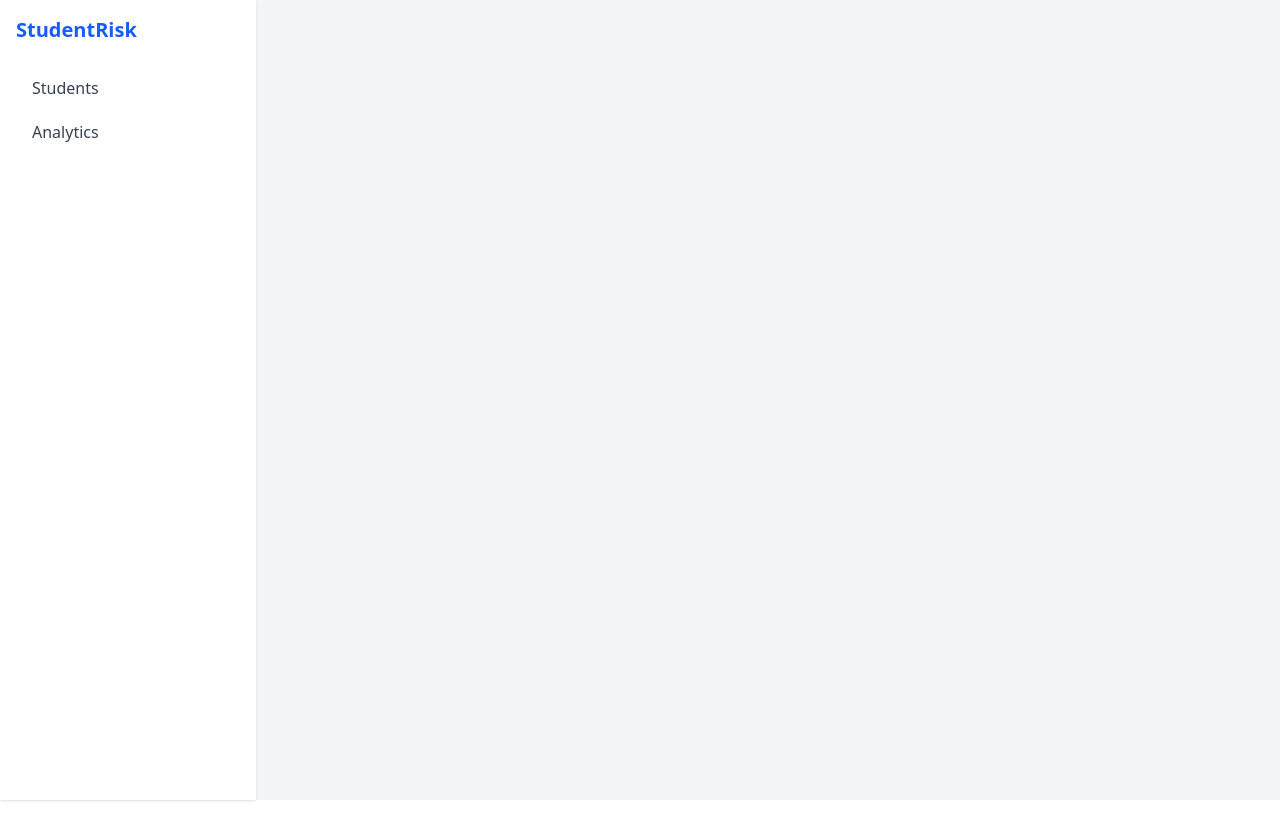
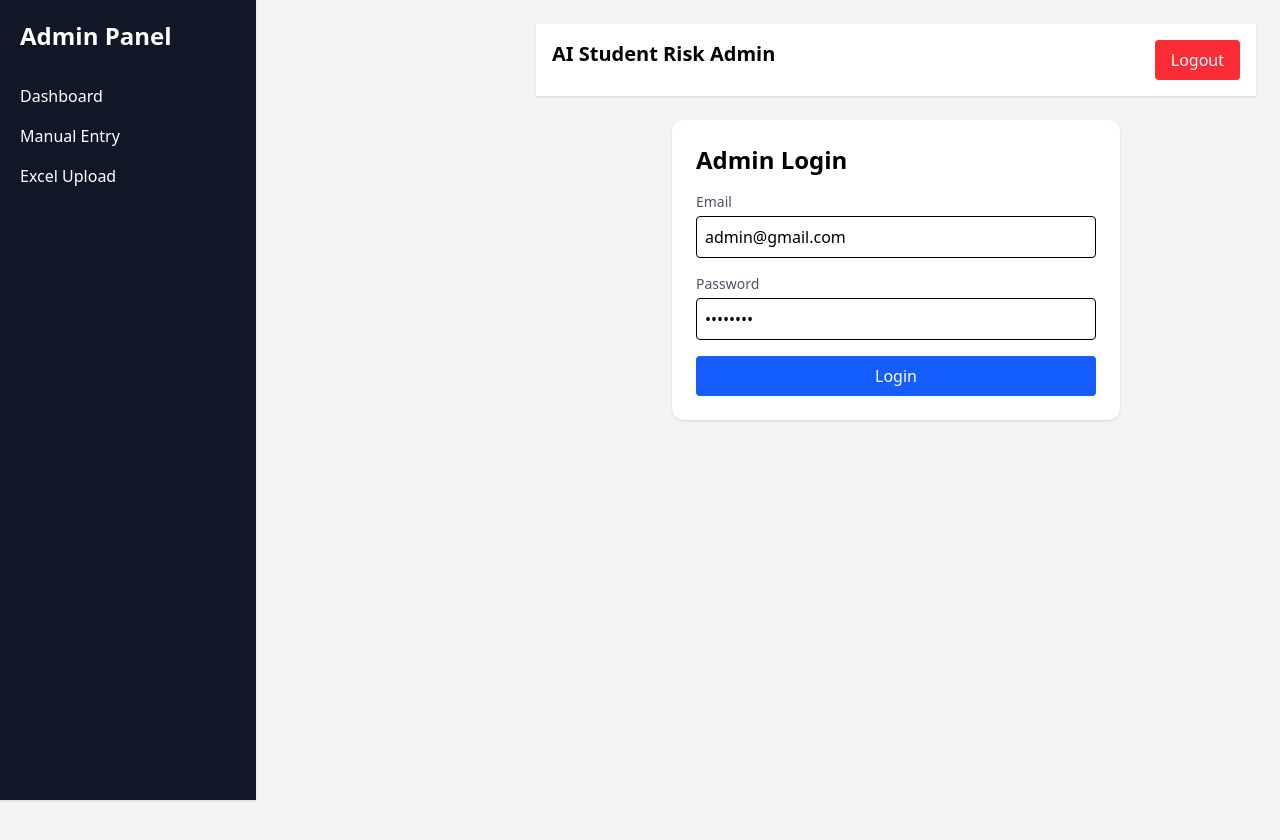
Before and after one commit to devang9890/AI-Driven-Student-Analytics, a React app in the folder frontend/: page /admin in a window 1280 px wide. Shown: the top 840 px of the page. Before the commit the page ends 800 px from the top, so only its background shows below. Built offline with nearby package versions, Linux system fonts and the light colour scheme; the HTML template or start-up script is replaced by a standard one.

Commit message:
updated admin page

```diff
--- a/frontend/src/App.jsx
+++ b/frontend/src/App.jsx
@@ -3,6 +3,11 @@ import { BrowserRouter as Router, Routes, Route } from "react-router-dom";
 import DashboardLayout from "./layouts/DashboardLayout";
 import Students from "./pages/Students";
 import StudentDetail from "./pages/StudentDetail";
+import Dashboard from "./admin/pages/Dashboard";
+import ManualEntry from "./admin/pages/ManualEntry";
+import ExcelUpload from "./admin/pages/ExcelUpload";
+import AdminProtectedRoute from "./components/AdminProtectedRoute";
+import AdminLogin from "./admin/pages/AdminLogin";
 
 function Analytics() {
   return <h2 className="text-xl font-bold">Analytics Coming Soon</h2>;
@@ -16,6 +21,33 @@ export default function App() {
           <Route path="/" element={<Students />} />
           <Route path="/students/:id" element={<StudentDetail />} />
           <Route path="/analytics" element={<Analytics />} />
+
+          {/* Admin routes */}
+          <Route path="/admin" element={<AdminLogin />} />
+          <Route
+            path="/admin/dashboard"
+            element={
+              <AdminProtectedRoute>
+                <Dashboard />
+              </AdminProtectedRoute>
+            }
+          />
+          <Route
+            path="/admin/manual-entry"
+            element={
+              <AdminProtectedRoute>
+                <ManualEntry />
+              </AdminProtectedRoute>
+            }
+          />
+          <Route
+            path="/admin/excel-upload"
+            element={
+              <AdminProtectedRoute>
+                <ExcelUpload />
+              </AdminProtectedRoute>
+            }
+          />
         </Routes>
       </DashboardLayout>
     </Router>
--- /dev/null
+++ b/frontend/src/admin/layout/AdminLayout.jsx
@@ -0,0 +1,17 @@
+import Sidebar from "./Sidebar";
+import Topbar from "./Topbar";
+
+const AdminLayout = ({ children }) => {
+  return (
+    <div className="flex">
+      <Sidebar />
+
+      <div className="flex-1 ml-64">
+        <Topbar />
+        <div className="p-6 bg-gray-100 min-h-screen">{children}</div>
+      </div>
+    </div>
+  );
+};
+
+export default AdminLayout;
--- /dev/null
+++ b/frontend/src/admin/layout/Sidebar.jsx
@@ -0,0 +1,25 @@
+import { Link } from "react-router-dom";
+
+const Sidebar = () => {
+  return (
+    <div className="w-64 h-screen bg-gray-900 text-white p-5 fixed left-0 top-0">
+      <h2 className="text-2xl font-bold mb-8">Admin Panel</h2>
+
+      <nav className="flex flex-col gap-4">
+        <Link to="/admin/dashboard" className="hover:text-blue-400">
+          Dashboard
+        </Link>
+
+        <Link to="/admin/manual-entry" className="hover:text-blue-400">
+          Manual Entry
+        </Link>
+
+        <Link to="/admin/excel-upload" className="hover:text-blue-400">
+          Excel Upload
+        </Link>
+      </nav>
+    </div>
+  );
+};
+
+export default Sidebar;
--- /dev/null
+++ b/frontend/src/admin/layout/Topbar.jsx
@@ -0,0 +1,19 @@
+const Topbar = () => {
+  return (
+    <div className="w-full bg-white shadow p-4 flex justify-between sticky top-0">
+      <h1 className="text-xl font-semibold">AI Student Risk Admin</h1>
+
+      <button
+        className="bg-red-500 text-white px-4 py-2 rounded"
+        onClick={() => {
+          localStorage.removeItem("admin");
+          window.location.href = "/admin";
+        }}
+      >
+        Logout
+      </button>
+    </div>
+  );
+};
+
+export default Topbar;
--- /dev/null
+++ b/frontend/src/admin/pages/AdminLogin.jsx
@@ -0,0 +1,70 @@
+import { useState } from "react";
+import { useNavigate } from "react-router-dom";
+import api from "../../api/axios";
+import AdminLayout from "../layout/AdminLayout";
+
+const AdminLogin = () => {
+  const navigate = useNavigate();
+  const [email, setEmail] = useState("admin@gmail.com");
+  const [password, setPassword] = useState("admin123");
+  const [error, setError] = useState("");
+  const [loading, setLoading] = useState(false);
+
+  const handleSubmit = async (e) => {
+    e.preventDefault();
+    setError("");
+    setLoading(true);
+    try {
+      const res = await api.post("/admin/login", { email, password });
+      // store minimal admin info
+      localStorage.setItem("admin", JSON.stringify(res.data.admin));
+      navigate("/admin/dashboard");
+    } catch (err) {
+      setError(
+        err?.response?.data?.detail || "Login failed. Check credentials and try again."
+      );
+    } finally {
+      setLoading(false);
+    }
+  };
+
+  return (
+    <AdminLayout>
+      <div className="max-w-md mx-auto bg-white p-6 rounded-xl shadow">
+        <h2 className="text-2xl font-bold mb-4">Admin Login</h2>
+        <form className="space-y-4" onSubmit={handleSubmit}>
+          <div>
+            <label className="block text-sm text-gray-600 mb-1">Email</label>
+            <input
+              type="email"
+              className="w-full border rounded p-2"
+              value={email}
+              onChange={(e) => setEmail(e.target.value)}
+              required
+            />
+          </div>
+          <div>
+            <label className="block text-sm text-gray-600 mb-1">Password</label>
+            <input
+              type="password"
+              className="w-full border rounded p-2"
+              value={password}
+              onChange={(e) => setPassword(e.target.value)}
+              required
+            />
+          </div>
+          {error && <p className="text-red-600 text-sm">{error}</p>}
+          <button
+            type="submit"
+            className="bg-blue-600 text-white px-4 py-2 rounded w-full"
+            disabled={loading}
+          >
+            {loading ? "Logging in..." : "Login"}
+          </button>
+        </form>
+      </div>
+    </AdminLayout>
+  );
+};
+
+export default AdminLogin;
--- /dev/null
+++ b/frontend/src/admin/pages/Dashboard.jsx
@@ -0,0 +1,28 @@
+import AdminLayout from "../layout/AdminLayout";
+
+const Dashboard = () => {
+  return (
+    <AdminLayout>
+      <h2 className="text-3xl font-bold mb-6">Admin Dashboard</h2>
+
+      <div className="grid grid-cols-1 md:grid-cols-3 gap-6">
+        <div className="bg-white p-6 rounded-xl shadow">
+          Total Students
+          <h3 className="text-2xl font-bold mt-2">0</h3>
+        </div>
+
+        <div className="bg-white p-6 rounded-xl shadow">
+          High Risk Students
+          <h3 className="text-2xl font-bold mt-2">0</h3>
+        </div>
+
+        <div className="bg-white p-6 rounded-xl shadow">
+          Alerts Triggered
+          <h3 className="text-2xl font-bold mt-2">0</h3>
+        </div>
+      </div>
+    </AdminLayout>
+  );
+};
+
+export default Dashboard;
--- /dev/null
+++ b/frontend/src/admin/pages/ExcelUpload.jsx
@@ -0,0 +1,12 @@
+import AdminLayout from "../layout/AdminLayout";
+
+const ExcelUpload = () => {
+  return (
+    <AdminLayout>
+      <h2 className="text-2xl font-bold mb-4">Excel Upload</h2>
+      <p className="text-gray-600">Coming soon: bulk upload via Excel/CSV.</p>
+    </AdminLayout>
+  );
+};
+
+export default ExcelUpload;
--- /dev/null
+++ b/frontend/src/admin/pages/ManualEntry.jsx
@@ -0,0 +1,12 @@
+import AdminLayout from "../layout/AdminLayout";
+
+const ManualEntry = () => {
+  return (
+    <AdminLayout>
+      <h2 className="text-2xl font-bold mb-4">Manual Entry</h2>
+      <p className="text-gray-600">Coming soon: add student records manually.</p>
+    </AdminLayout>
+  );
+};
+
+export default ManualEntry;
--- /dev/null
+++ b/frontend/src/components/AdminProtectedRoute.jsx
@@ -0,0 +1,11 @@
+import { Navigate } from "react-router-dom";
+
+const AdminProtectedRoute = ({ children }) => {
+  const admin = localStorage.getItem("admin");
+  if (!admin) {
+    return <Navigate to="/admin" replace />;
+  }
+  return children;
+};
+
+export default AdminProtectedRoute;
```
